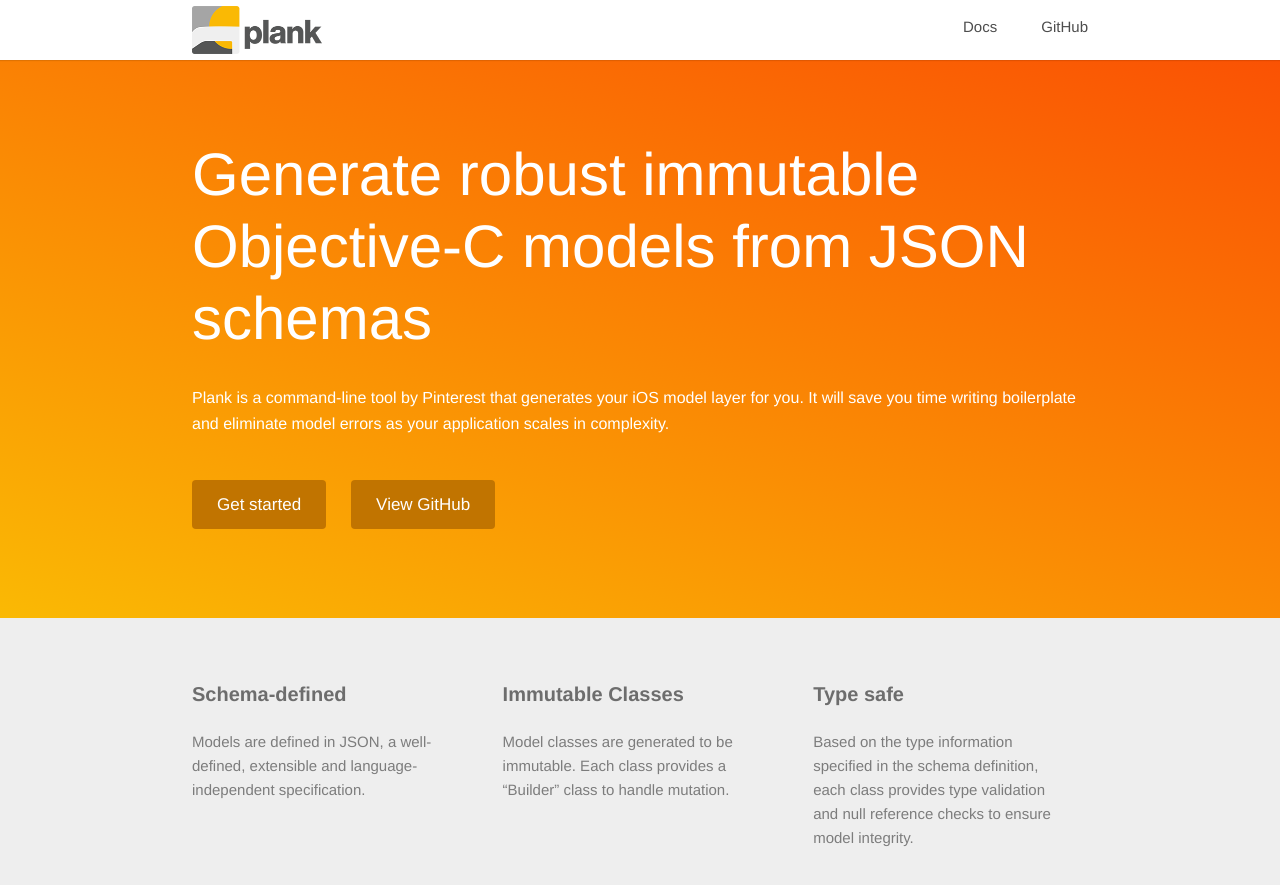
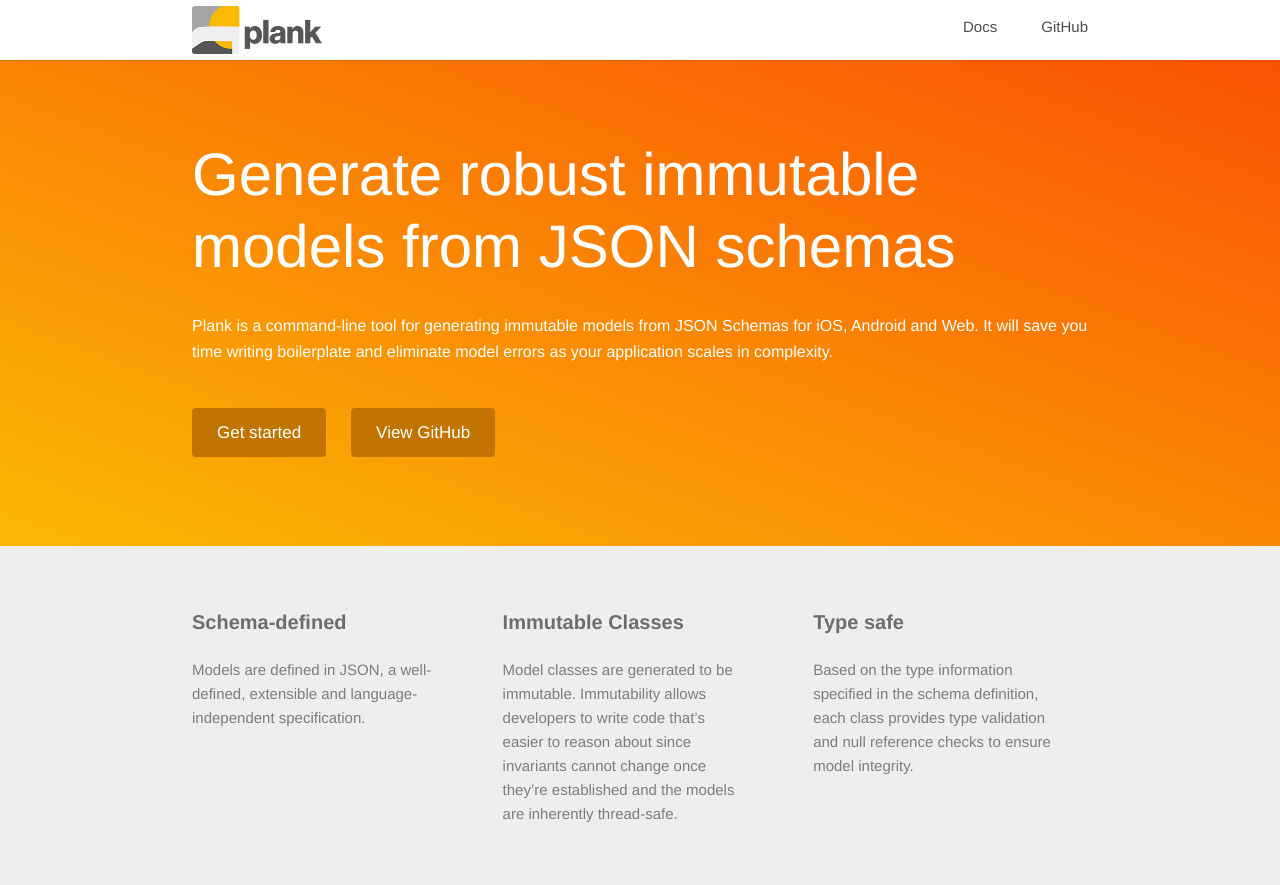
Before and after one commit to pinterest/plank, a Jekyll site: the page built from docs/index.md, in a window 1280 px wide. Shown: the top 885 px of the page. Built offline with Jekyll 4.4.1, drawn with Linux system fonts in a browser that asks for light colours; our own code applies the rules of GitHub Pages for plain Markdown files.

Commit message:
Update docs to reflect that plank is for more than Objective-C (#173)
* Update README.md

* Update website docs

```diff
--- a/docs/_layouts/home.html
+++ b/docs/_layouts/home.html
@@ -5,10 +5,10 @@ layout: default
 <div class="hero hero-homePage">
     <div class="container">
         <h1>
-            <span>Generate robust immutable Objective-C models from JSON schemas</span>
+            <span>Generate robust immutable models from JSON schemas</span>
         </h1>
         <p class="description">
-        Plank is a command-line tool by Pinterest that generates your iOS model layer for you. It will save you time writing boilerplate and eliminate model errors as your application scales in complexity.
+        Plank is a command-line tool for generating immutable models from JSON Schemas for iOS, Android and Web. It will save you time writing boilerplate and eliminate model errors as your application scales in complexity.
         </p>
 		<div class="buttonWrapper" style="float: left">
 			<a href="/plank/docs/getting-started/installation.html" class="button primary">Get started</a>
@@ -33,7 +33,7 @@ layout: default
                 <div class="four columns">
                     <h3><span>Immutable Classes</span></h3>
                     <div>
-			Model classes are generated to be immutable. Each class provides a “Builder” class to handle mutation.
+			Model classes are generated to be immutable. Immutability allows developers to write code that’s easier to reason about since invariants cannot change once they’re established and the models are inherently thread-safe.
                     </div>
                 </div>
                 <div class="four columns">
```
Also changed, not shown: README.md.
